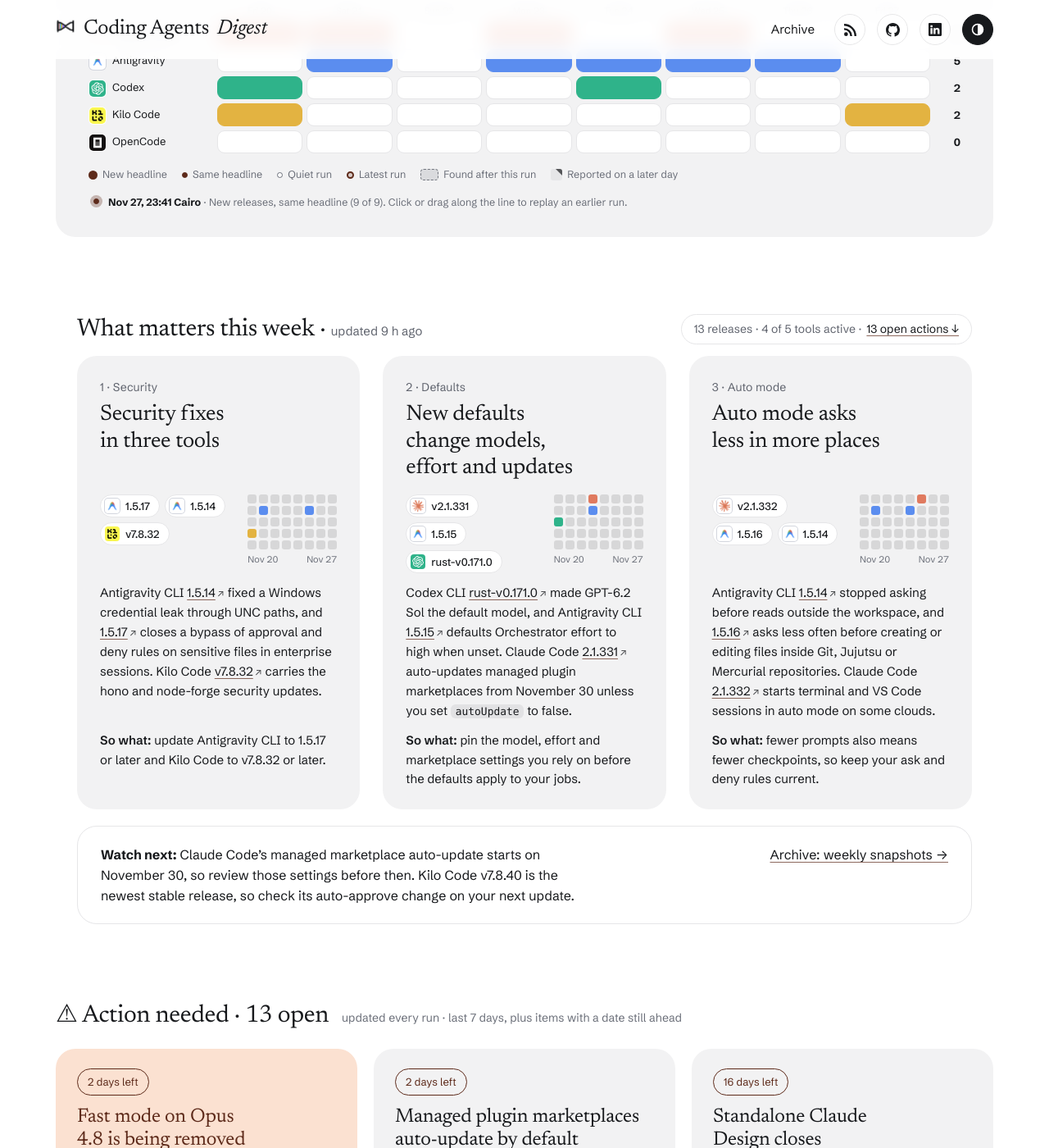
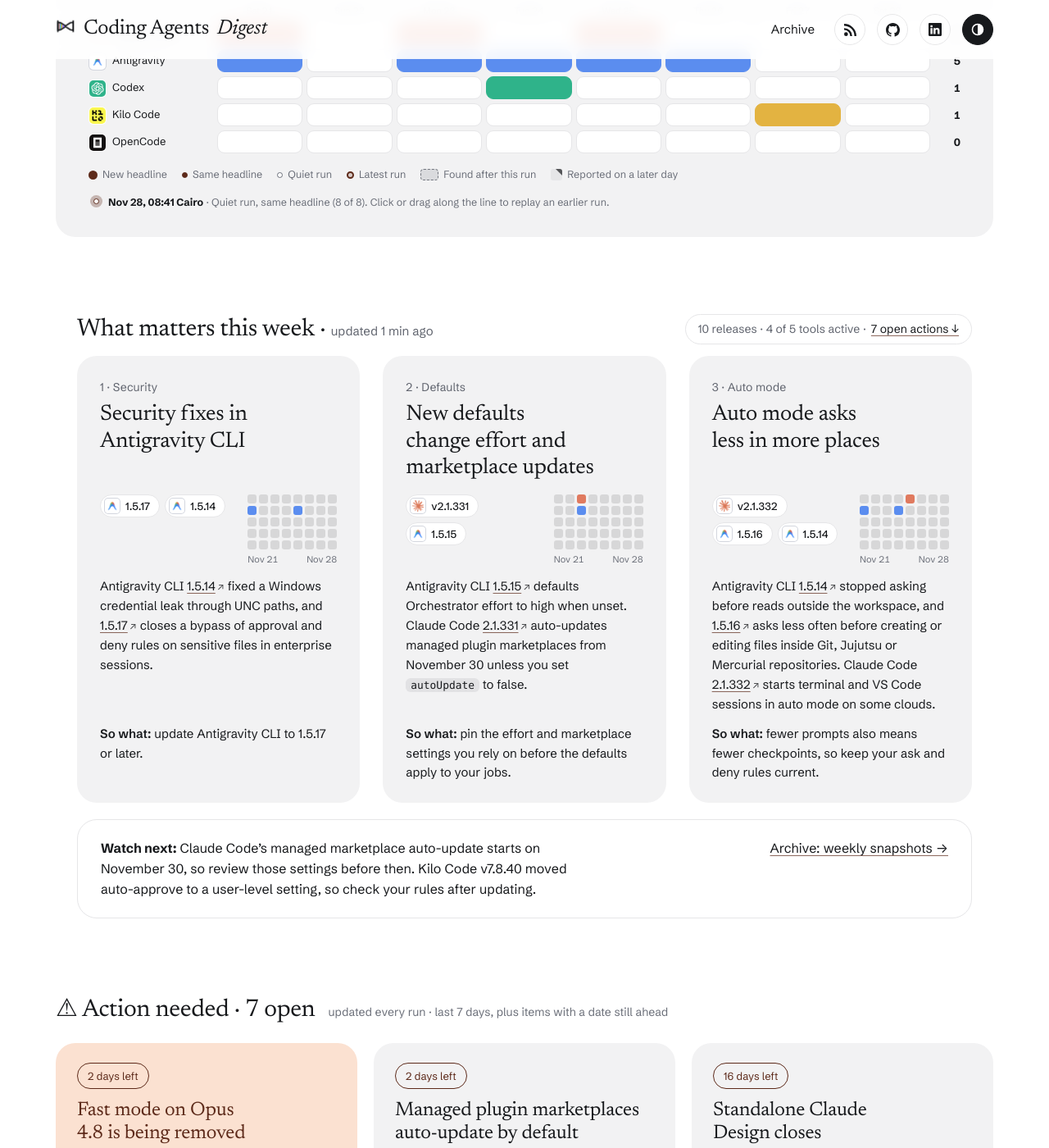
Before and after one commit to IbrahimSobh/coding-agents-digest, a Jekyll site: the page built from docs/index.html, in a window 1280 px wide and 1400 px high, scrolled down 2631 px. Shown: the whole window at 82% size. Built offline with Jekyll 4.4.1, drawn with Linux system fonts in a browser that asks for light colours; some of the changed text lies outside the part shown.

Commit message:
Check 2026-11-28 08:41: no new releases
Co-Authored-By: Claude Haiku 5.5 <noreply@anthropic.com>
Claude-Session: https://claude.ai/code/session_01FsAJhBMJ2hjT52n6NPeN2b

```diff
--- a/docs/_data/brief.json
+++ b/docs/_data/brief.json
@@ -1,20 +1,20 @@
 {
- "updated": "2026-11-27T23:41+02:00",
- "updated_label": "Nov 27, 23:41",
- "window": "Nov 20 to Nov 27, 2026",
+ "updated": "2026-11-28T08:41+02:00",
+ "updated_label": "Nov 28, 08:41",
+ "window": "Nov 21 to Nov 28, 2026",
  "headline": "Security fixes and new defaults led the week, and auto mode now asks less in Antigravity CLI and Claude Code.",
  "themes": [
   {
    "tag": "Security",
-   "title": "Security fixes in three tools",
-   "facts": "Antigravity CLI [1.5.14](https://github.com/google-antigravity/antigravity-cli/releases/tag/1.5.14) fixed a Windows credential leak through UNC paths, and [1.5.17](https://github.com/google-antigravity/antigravity-cli/releases/tag/1.5.17) closes a bypass of approval and deny rules on sensitive files in enterprise sessions. Kilo Code [v7.8.32](https://github.com/Kilo-Org/kilocode/releases/tag/v7.8.32) carries the hono and node-forge security updates.",
-   "so_what": "update Antigravity CLI to 1.5.17 or later and Kilo Code to v7.8.32 or later."
+   "title": "Security fixes in Antigravity CLI",
+   "facts": "Antigravity CLI [1.5.14](https://github.com/google-antigravity/antigravity-cli/releases/tag/1.5.14) fixed a Windows credential leak through UNC paths, and [1.5.17](https://github.com/google-antigravity/antigravity-cli/releases/tag/1.5.17) closes a bypass of approval and deny rules on sensitive files in enterprise sessions.",
+   "so_what": "update Antigravity CLI to 1.5.17 or later."
   },
   {
    "tag": "Defaults",
-   "title": "New defaults change models, effort and updates",
-   "facts": "Codex CLI [rust-v0.171.0](https://github.com/openai/codex/releases/tag/rust-v0.171.0) made GPT-6.2 Sol the default model, and Antigravity CLI [1.5.15](https://github.com/google-antigravity/antigravity-cli/releases/tag/1.5.15) defaults Orchestrator effort to high when unset. Claude Code [2.1.331](https://github.com/anthropics/claude-code/releases/tag/v2.1.331) auto-updates managed plugin marketplaces from November 30 unless you set `autoUpdate` to false.",
-   "so_what": "pin the model, effort and marketplace settings you rely on before the defaults apply to your jobs."
+   "title": "New defaults change effort and marketplace updates",
+   "facts": "Antigravity CLI [1.5.15](https://github.com/google-antigravity/antigravity-cli/releases/tag/1.5.15) defaults Orchestrator effort to high when unset. Claude Code [2.1.331](https://github.com/anthropics/claude-code/releases/tag/v2.1.331) auto-updates managed plugin marketplaces from November 30 unless you set `autoUpdate` to false.",
+   "so_what": "pin the effort and marketplace settings you rely on before the defaults apply to your jobs."
   },
   {
    "tag": "Auto mode",
@@ -23,5 +23,5 @@
    "so_what": "fewer prompts also means fewer checkpoints, so keep your ask and deny rules current."
   }
  ],
- "watch_next": "Claude Code's managed marketplace auto-update starts on November 30, so review those settings before then. Kilo Code v7.8.40 is the newest stable release, so check its auto-approve change on your next update."
+ "watch_next": "Claude Code's managed marketplace auto-update starts on November 30, so review those settings before then. Kilo Code v7.8.40 moved auto-approve to a user-level setting, so check your rules after updating."
 }
--- a/docs/_data/headlines.json
+++ b/docs/_data/headlines.json
@@ -374,5 +374,6 @@
   "window": "Nov 20 to Nov 27, 2026",
   "headline": "Security fixes and new defaults led the week, and auto mode now asks less in Antigravity CLI and Claude Code."
  },
- {"updated": "2026-11-27T23:41+02:00", "window": "Nov 20 to Nov 27, 2026", "headline": "Security fixes and new defaults led the week, and auto mode now asks less in Antigravity CLI and Claude Code."}
+ {"updated": "2026-11-27T23:41+02:00", "window": "Nov 20 to Nov 27, 2026", "headline": "Security fixes and new defaults led the week, and auto mode now asks less in Antigravity CLI and Claude Code."},
+ {"updated": "2026-11-28T08:41+02:00", "window": "Nov 21 to Nov 28, 2026", "headline": "Security fixes and new defaults led the week, and auto mode now asks less in Antigravity CLI and Claude Code."}
 ]
--- a/task/state.json
+++ b/task/state.json
@@ -1,6 +1,6 @@
 {
-  "last_run": "2026-11-27T23:41+02:00",
-  "last_entry_file": "docs/digests/2026-11-27-2341.md",
+  "last_run": "2026-11-28T08:41+02:00",
+  "last_entry_file": "docs/digests/2026-11-28-0841.md",
   "last_snapshot": "2026-11-26",
   "timezone": "Africa/Cairo",
   "tools": {
```
Also changed, not shown: docs/digests/2026-11-28-0841.md (added, +10 -0 lines).
